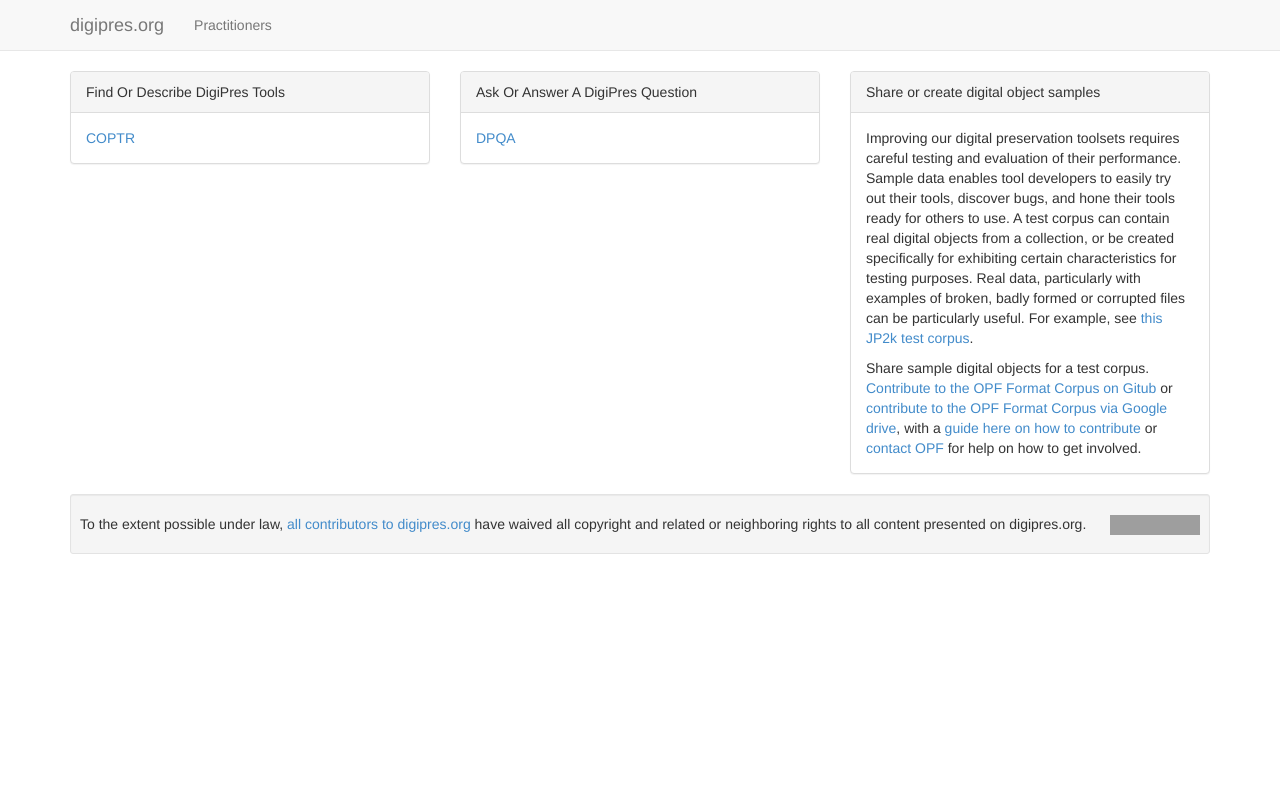
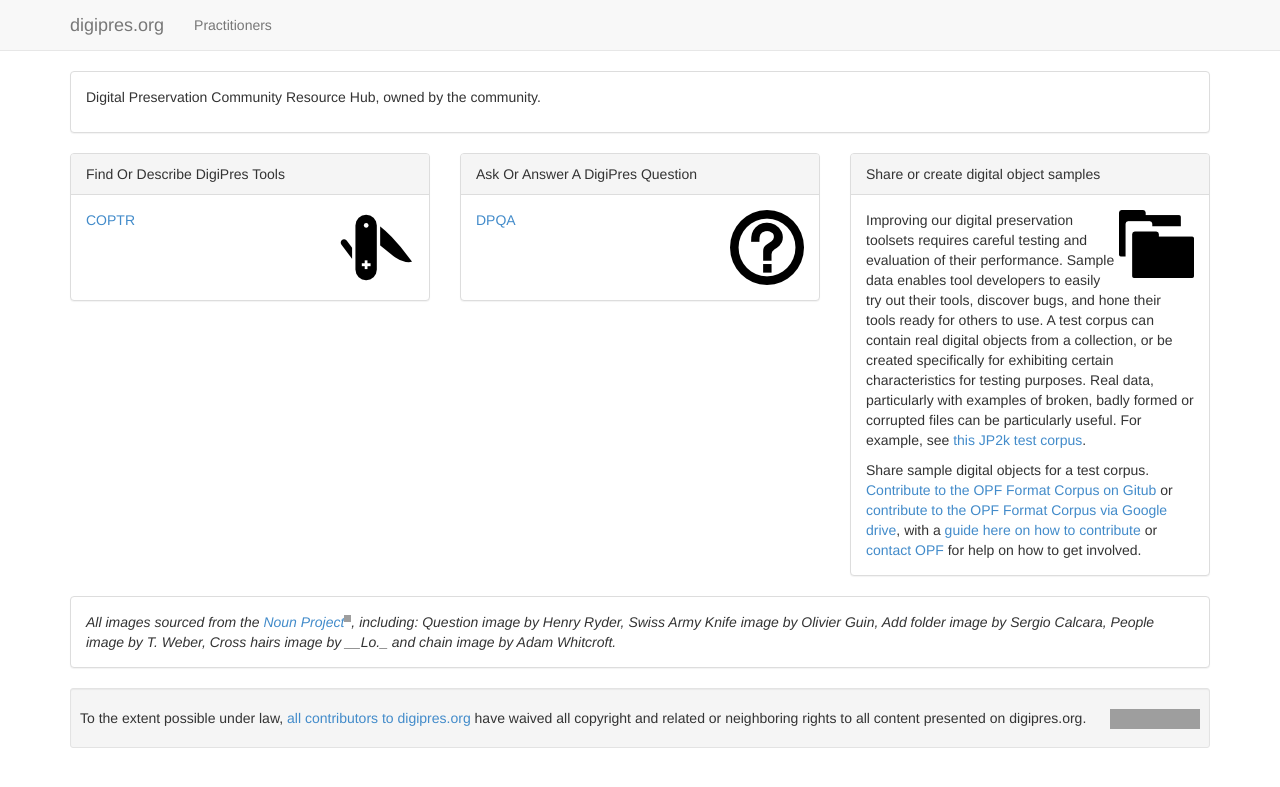
Before and after one commit to digipres/awesome-digital-preservation, a Jekyll site: the page built from index.md, in a window 1280 px wide. Shown: the top 787 px of the page. Built offline with Jekyll 4.4.1, drawn with Linux system fonts in a browser that asks for light colours; nearby versions of some CDN libraries; grey boxes are pictures that could not be loaded.

Commit message:
Tweaked, with icons.

```diff
--- a/_layouts/default.html
+++ b/_layouts/default.html
@@ -49,12 +49,25 @@
     </nav>
 
     <div class="container">
-      <div class="row row-offcanvas row-offcanvas-right">
-        <div class="col-xs-12 col-sm-4 col-md-4 sidebar-offcanvas" id="sidebar" role="navigation">
+      <div class="row">
+        <div class="col-xs-12 col-sm-12col-md-12">
+<div class="panel panel-default">
+  <div class="panel-body">
+  {{ content }}
+  </div>
+</div>
+        </div>
+      </div>
+
+{% if page.showpanels %}
+
+      <div class="row">
+        <div class="col-xs-12 col-sm-4 col-md-4">
 
 <div class="panel panel-default">
   <div class="panel-heading">Find Or Describe DigiPres Tools</div>
   <div class="panel-body">
+    <img src="icons/noun_project_1191.png" style="float: right;"/>
     <a href="http://coptr.digipres.org/">COPTR</a>
   </div>
 </div>
@@ -66,6 +79,7 @@
 <div class="panel panel-default">
   <div class="panel-heading">Ask Or Answer A DigiPres Question</div>
   <div class="panel-body">
+    <img src="icons/noun_project_22.png" style="float: right;"/>
     <a href="http://qanda.digipres.org/">DPQA</a>
   </div>
 </div>
@@ -77,6 +91,7 @@
   <div class="panel-heading">Share or create digital object samples</div>
   <div class="panel-body">
   <p>
+    <img src="icons/noun_project_650.png" style="float: right;"/>
   Improving our digital preservation toolsets requires careful testing and evaluation of their performance. Sample data enables tool developers to easily try out their tools, discover bugs, and hone their tools ready for others to use. A test corpus can contain real digital objects from a collection, or be created specifically for exhibiting certain characteristics for testing purposes. Real data, particularly with examples of broken, badly formed or corrupted files can be particularly useful. For example, see <a href="https://github.com/openplanets/format-corpus/tree/master/jp2k-test">this JP2k test corpus</a>.
   </p>
   Share sample digital objects for a test corpus. <span class="nobr"><a href="https://github.com/openplanets/format-corpus" class="external-link">Contribute to the OPF Format Corpus on Gitub</a></span> or <span class="nobr"><a href="https://docs.google.com/folder/d/0B8ZzGhlaygesdzNfUnB3dkpQN28/edit" class="external-link">contribute to the OPF Format Corpus via Google drive</a></span>, with a <span class="nobr"><a href="http://wiki.curatecamp.org/index.php/Collecting_format_ID_test_files" class="external-link">guide here on how to contribute</a></span> or <span class="nobr"><a href="http://openplanetsfoundation.org/contact" class="external-link">contact OPF</a></span> for help on how to get involved.
@@ -85,6 +100,19 @@
 
         </div>
       </div>
+
+
+      <div class="row">
+        <div class="col-xs-12 col-sm-12 col-md-12">
+<div class="panel panel-default">
+  <div class="panel-body">
+      <em>All images sourced from the</em> <em><span class="nobr"><a href="http://thenounproject.com/" class="external-link">Noun Project<sup><img class="rendericon" src="/images/icons/linkext7.gif" alt="" align="absmiddle" border="0" width="7" height="7"></sup></a></span></em><em>, including: Question image by Henry Ryder, Swiss Army Knife image by Olivier Guin, Add folder image by Sergio Calcara, People image by T. Weber,&nbsp;Cross hairs image by __Lo._ and chain image by Adam Whitcroft.</em>
+  </div>
+</div>
+        </div>
+      </div>
+
+{% endif %}
 
       <div class="row" id="footer">
         <div class="col-xs-12 col-sm-12 col-md-12">
--- a/index.md
+++ b/index.md
@@ -1,5 +1,7 @@
 ---
+title: Digital Preservation Community Resource Hub
+subtitle: Owned by the community for the community
+showpanels: true
 ---
 
-digipres.org
-------------
+Digital Preservation Community Resource Hub, owned by the community.
```
Also changed, not shown: icons/Karakterisering_Characterization_DigitalPreservation.png (added), icons/noun_project_1050.png (added), icons/noun_project_1191.png (added), icons/noun_project_1266.png (added), icons/noun_project_1330.png (added), icons/noun_project_2038.png (added), icons/noun_project_22.png (added), icons/noun_project_2248.png (added), icons/noun_project_2280.png (added), icons/noun_project_566.png (added), icons/noun_project_650.png (added), icons/noun_project_872.png (added), icons/picture.png (added), 1 other file.
